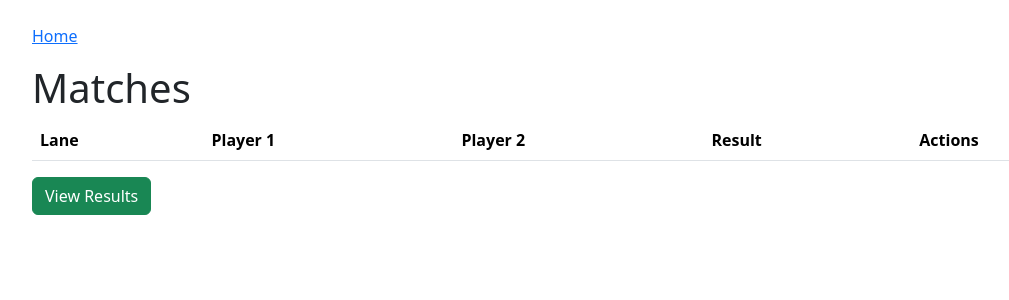
After one commit to wvuboyer/disc_golf_tools, a Flask app: page /putting_league/tournament/1/matches in a window 1280 px wide. The commit adds this page. Shown: the top 300 px of the page, without its empty margins (50-1059 px from the left). Run offline with Flask 3, Linux system fonts and the light colour scheme; lists and menus that the app fills with data are empty.

Commit message:
round-robin putting league working

```diff
--- a/app.py
+++ b/app.py
@@ -1,18 +1,38 @@
 import uuid
-from flask import Flask
-from blueprints.base import base_bp
-from blueprints.player_cards import player_cards_bp
-from blueprints.payout_cards import payout_cards_bp
-from blueprints.payout_cards_pdga import payout_cards_pdga_bp
+from flask import Flask, session
+from blueprints.putting_league.models import db
 
 
-app = Flask(__name__)
-app.secret_key = uuid.uuid4().hex
-app.register_blueprint(base_bp)
-app.register_blueprint(player_cards_bp)
-app.register_blueprint(payout_cards_bp)
-app.register_blueprint(payout_cards_pdga_bp)
+def create_app():
+    app = Flask(__name__)
+    app.config['SQLALCHEMY_DATABASE_URI'] = 'sqlite:///:memory:'
+    app.config['SQLALCHEMY_TRACK_MODIFICATIONS'] = False
+
+    app.secret_key = uuid.uuid4().hex
+    db.init_app(app)
+    with app.app_context():
+        db.create_all()
+
+    from blueprints.base import base_bp
+    from blueprints.player_cards import player_cards_bp
+    from blueprints.payout_cards import payout_cards_bp
+    from blueprints.payout_cards_pdga import payout_cards_pdga_bp
+    from blueprints.putting_league.putting_league import putting_league
+
+    app.register_blueprint(base_bp)
+    app.register_blueprint(player_cards_bp)
+    app.register_blueprint(payout_cards_bp)
+    app.register_blueprint(payout_cards_pdga_bp)
+    app.register_blueprint(putting_league)
+
+    @app.before_request
+    def before_request():
+        if 'uuid' not in session:
+            session['uuid'] = str(uuid.uuid4())
+
+    return app
 
 
 if __name__ == '__main__':
-    app.run(host='0.0.0.0', port=5000, debug=True)
+    app = create_app()
+    app.run(host="0.0.0.0", port=5000, debug=True)
--- a/blueprints/base.py
+++ b/blueprints/base.py
@@ -2,6 +2,7 @@ from flask import Blueprint, render_template
 
 base_bp = Blueprint('base', __name__)
 
+
 @base_bp.route('/')
 def index():
     return render_template('index.html')
--- a/blueprints/payout_cards.py
+++ b/blueprints/payout_cards.py
@@ -1,4 +1,3 @@
-import csv
 import datetime
 import requests
 from io import BytesIO
--- /dev/null
+++ b/blueprints/putting_league/putting_league.py
@@ -0,0 +1,168 @@
+from datetime import datetime, timedelta
+from flask import Blueprint, render_template, redirect, url_for, request, session
+import random
+
+from app import db
+from blueprints.putting_league.models import Tournament, Player, Match
+
+putting_league = Blueprint(
+    'putting_league',
+    __name__,
+    url_prefix='/putting_league',
+)
+
+
+@putting_league.route('/')
+def index():
+    # clean up old tournaments
+    cutoff_time = datetime.utcnow() - timedelta(hours=48)
+    old_tournaments = Tournament.query.filter(Tournament.created_at < cutoff_time).all()
+    for tournament in old_tournaments:
+        db.session.delete(tournament)
+    db.session.commit()
+
+    tournaments = Tournament.query.filter_by(session_uuid=session['uuid']).all()
+    return render_template('putting_league/index.html', tournaments=tournaments)
+
+
+@putting_league.route('/tournament/create', methods=['GET', 'POST'])
+def create_tournament():
+    if request.method == 'POST':
+        name = request.form['name']
+        lanes = int(request.form['lanes'])
+        tournament = Tournament(name=name, lanes=lanes, session_uuid=session['uuid'])
+        db.session.add(tournament)
+        db.session.commit()
+        return redirect(url_for('putting_league.index'))
+    return render_template('putting_league/create_tournament.html')
+
+
+@putting_league.route('/tournament/<int:tournament_id>')
+def view_tournament(tournament_id):
+    tournament = Tournament.query.filter_by(id=tournament_id, session_uuid=session['uuid']).first_or_404()
+    players = Player.query.filter_by(tournament_id=tournament_id).all()
+    return render_template('putting_league/view_tournament.html', tournament=tournament, players=players)
+
+
+@putting_league.route('/tournament/<int:tournament_id>/add_player', methods=['POST'])
+def add_player(tournament_id):
+    tournament = Tournament.query.filter_by(id=tournament_id, session_uuid=session['uuid']).first_or_404()
+    if tournament.bracket_generated:
+        return "Cannot add players after the bracket is generated.", 400
+
+    name = request.form['name']
+    player = Player(name=name, tournament_id=tournament_id)
+    db.session.add(player)
+    db.session.commit()
+    return redirect(url_for('putting_league.view_tournament', tournament_id=tournament_id))
+
+
+@putting_league.route('/tournament/<int:tournament_id>/remove_player/<int:player_id>')
+def remove_player(tournament_id, player_id):
+    tournament = Tournament.query.filter_by(id=tournament_id, session_uuid=session['uuid']).first_or_404()
+    if tournament.bracket_generated:
+        return "Cannot remove players after the bracket is generated.", 400
+
+    player = Player.query.get_or_404(player_id)
+    db.session.delete(player)
+    db.session.commit()
+    return redirect(url_for('putting_league.view_tournament', tournament_id=tournament_id))
+
+
+@putting_league.route('/tournament/<int:tournament_id>/generate_bracket')
+def generate_bracket(tournament_id):
+    tournament = Tournament.query.filter_by(id=tournament_id, session_uuid=session['uuid']).first_or_404()
+    if tournament.bracket_generated:
+        return "Bracket already generated.", 400
+
+    players = Player.query.filter_by(tournament_id=tournament_id).all()
+    matchups = []
+
+    for i, player1 in enumerate(players):
+        for player2 in players[i+1:]:
+            matchups.append((player1, player2))
+
+    random.shuffle(matchups)
+    for idx, (player1, player2) in enumerate(matchups):
+        match = Match(
+            player1_id=player1.id,
+            player2_id=player2.id,
+            tournament_id=tournament_id,
+            lane=(idx % tournament.lanes) + 1
+        )
+        db.session.add(match)
+
+    tournament.bracket_generated = True
+    db.session.commit()
+    return redirect(url_for('putting_league.view_tournament', tournament_id=tournament_id))
+
+
+@putting_league.route('/tournament/<int:tournament_id>/matches')
+def view_matches(tournament_id):
+    matches = Match.query.filter_by(tournament_id=tournament_id).all()
+
+    all_matches_complete = all(match.result is not None for match in matches)
+
+    return render_template(
+        'putting_league/matches.html',
+        matches=matches,
+        tournament_id=tournament_id,
+        all_matches_complete=all_matches_complete
+    )
+
+
+@putting_league.route('/match/<int:match_id>/update', methods=['POST'])
+def update_match(match_id):
+    match = Match.query.get_or_404(match_id)
+    match.result = request.form['result']
+    db.session.commit()
+    return redirect(url_for('putting_league.view_matches', tournament_id=match.tournament_id))
+
+
+@putting_league.route('/tournament/<int:tournament_id>/results')
+def calculate_results(tournament_id):
+    players = Player.query.filter_by(tournament_id=tournament_id).all()
+    matches = Match.query.filter_by(tournament_id=tournament_id).all()
+
+    scores = {player.id: 0 for player in players}
+    records = {player.id: {"wins": 0, "losses": 0, "ties": 0} for player in players}
+
+    for match in matches:
+        if match.result == 'win1':
+            scores[match.player1_id] += 2
+            records[match.player1_id]["wins"] += 1
+            records[match.player2_id]["losses"] += 1
+        elif match.result == 'win2':
+            scores[match.player2_id] += 2
+            records[match.player2_id]["wins"] += 1
+            records[match.player1_id]["losses"] += 1
+        elif match.result == 'tie':
+            scores[match.player1_id] += 1
+            scores[match.player2_id] += 1
+            records[match.player1_id]["ties"] += 1
+            records[match.player2_id]["ties"] += 1
+
+    sorted_scores = sorted(
+        scores.items(),
+        key=lambda x: x[1],
+        reverse=True
+    )
+
+    results = [
+        {
+            "name": Player.query.get(player_id).name,
+            "score": score,
+            "record": f"{records[player_id]['wins']}-{records[player_id]['losses']}-{records[player_id]['ties']}"
+        }
+        for player_id, score in sorted_scores
+    ]
+
+    return render_template('putting_league/results.html', results=results)
+
+@putting_league.route('/delete_all')
+def delete_all_tournaments():
+    tournaments = Tournament.query.filter_by(session_uuid=session['uuid']).all()
+    for tournament in tournaments:
+        db.session.delete(tournament)
+    db.session.commit()
+    return redirect(url_for('putting_league.index'))
--- a/requirements.txt
+++ b/requirements.txt
@@ -2,3 +2,4 @@ Flask
 reportlab
 beautifulsoup4
 requests
+flask_sqlalchemy
--- a/templates/index.html
+++ b/templates/index.html
@@ -9,5 +9,6 @@
         <li><a href="/player_cards">Generate Card Wall Player Cards</a></li>
         <li><a href="/payout_cards">Generate Payout Cards</a></li>
         <li><a href="/payout_cards_pdga">Generate Payout Cards (with players)</a></li>
+        <li><a href="/putting_league">Putting League</a></li>
     </ul>
 {% endblock %}
--- /dev/null
+++ b/templates/putting_league/matches.html
@@ -0,0 +1,45 @@
+{% extends 'base.html' %}
+{% block content %}
+<h1>Matches</h1>
+<table class="table">
+    <thead>
+        <tr>
+            <th>Lane</th>
+            <th>Player 1</th>
+            <th>Player 2</th>
+            <th>Result</th>
+            <th>Actions</th>
+        </tr>
+    </thead>
+    <tbody>
+        {% for match in matches %}
+        <tr>
+            <td>{{ match.lane }}</td>
+            <td>{{ match.player1.name }}</td>
+            <td>{{ match.player2.name }}</td>
+            <td>{% if match.result == 'win1' %}{{ match.player1.name }} Wins{% elif match.result == 'win2' %}{{ match.player2.name }} Wins{% elif match.result == 'tie' %}Tie{% else %}Pending{% endif %}</td>
+            <td>
+                <form method="POST" action="/putting_league/match/{{ match.id }}/update">
+                    <select name="result" class="form-select">
+                        <option value="win1">{{ match.player1.name }} Wins</option>
+                        <option value="win2">{{ match.player2.name }} Wins</option>
+                        <option value="tie">Tie</option>
+                    </select>
+                    <button type="submit" class="btn btn-primary btn-sm mt-1">Update</button>
+                </form>
+            </td>
+        </tr>
+        {% endfor %}
+    </tbody>
+</table>
+{% if all_matches_complete %}
+<div class="mt-3">
+    <a href="/putting_league/tournament/{{ tournament_id }}/results" class="btn btn-success">View Results</a>
+</div>
+{% else %}
+<div class="mt-3">
+    <button class="btn btn-success" disabled>View Results</button>
+    <p class="text-muted">Complete all matches to view results.</p>
+</div>
+{% endif %}
+{% endblock %}
```
Also changed, not shown: blueprints/payout_cards_pdga.py (+13 -11 lines), blueprints/putting_league/models.py (added, +31 -0 lines), templates/putting_league/create_tournament.html (added, +15 -0 lines), templates/putting_league/index.html (added, +14 -0 lines), templates/putting_league/results.html (added, +24 -0 lines), templates/putting_league/view_tournament.html (added, +32 -0 lines).
